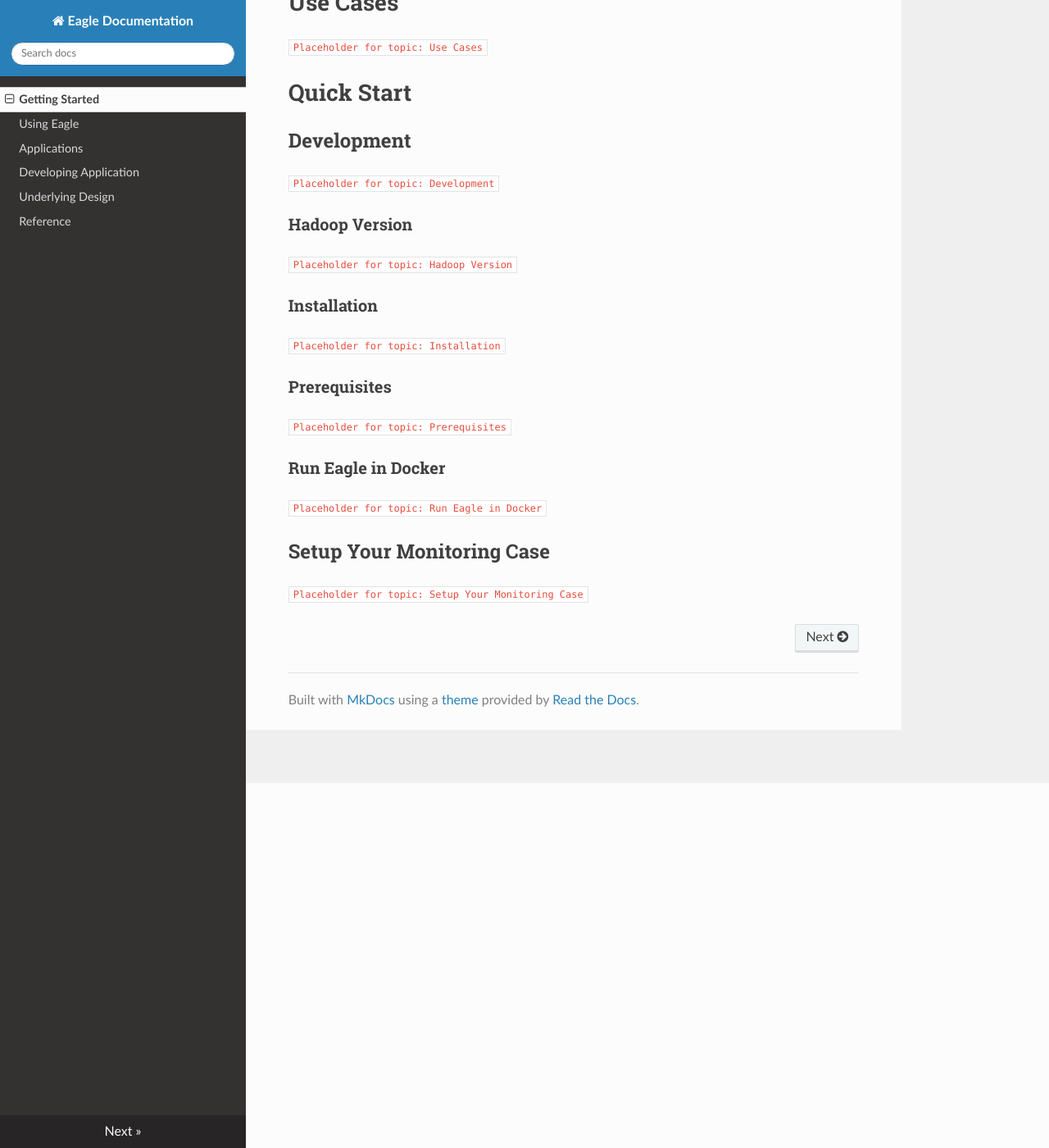
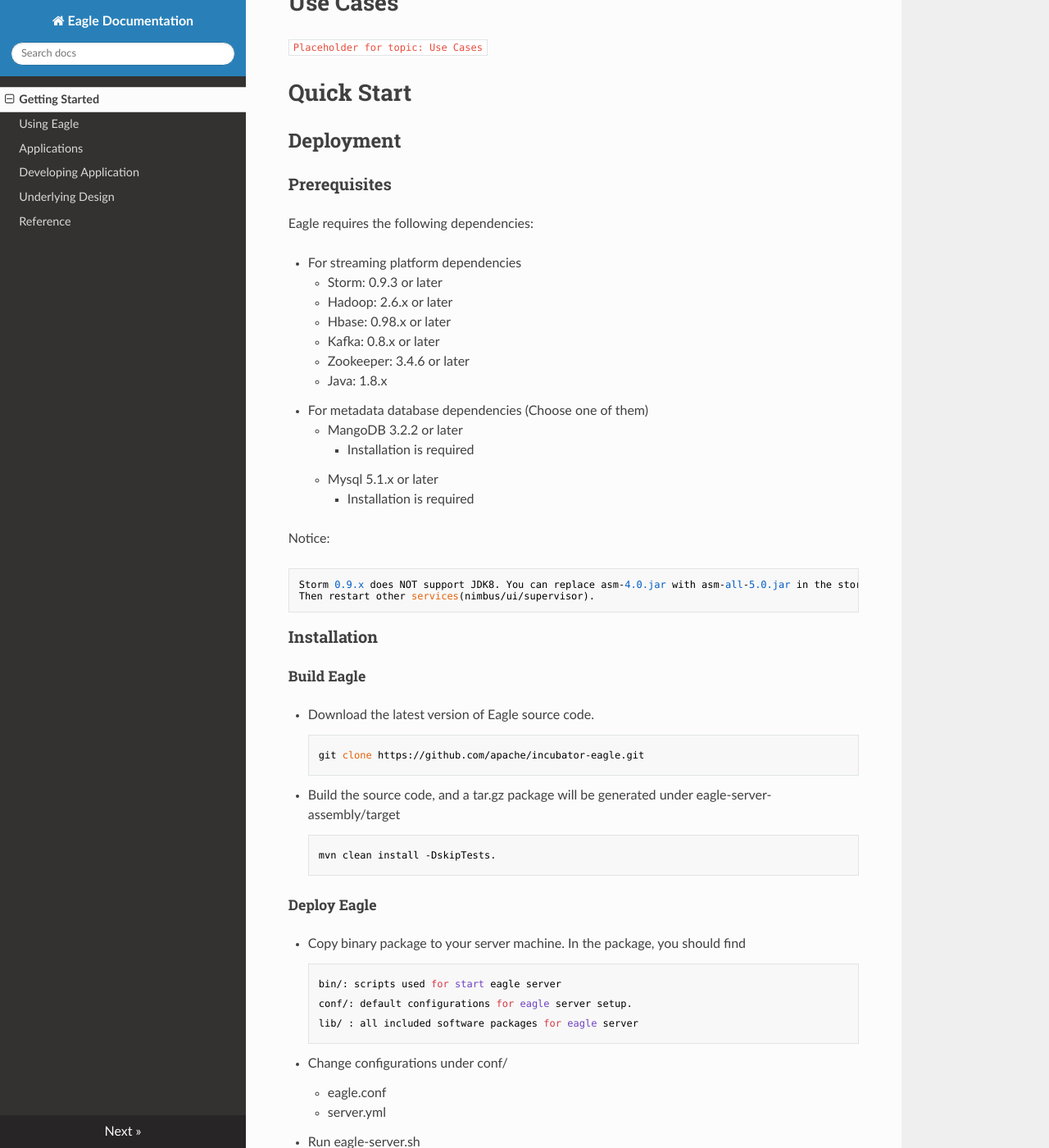
Before and after one commit to anyway1021/eagle-doc, an MkDocs documentation site: the page built from docs/getting-started.md, in a window 1280 px wide and 1400 px high, scrolled down 445 px. Shown: the whole window at 82% size. Built offline with MkDocs 1.6.1, drawn with Linux system fonts in a browser that asks for light colours; nearby versions of some CDN libraries; old or Windows-style settings are respelled for this version of MkDocs; some of the changed text lies outside the part shown.

Commit message:
merge md file from Jinhu for Deployment

```diff
--- a/docs/getting-started.md
+++ b/docs/getting-started.md
@@ -12,20 +12,62 @@
 
 # Quick Start
 
-## Development
-`Placeholder for topic: Development`
+## Deployment
 
-### Hadoop Version
-`Placeholder for topic: Hadoop Version`
+### Prerequisites
+
+Eagle requires the following dependencies:
+
+* For streaming platform dependencies
+    * Storm: 0.9.3 or later
+    * Hadoop: 2.6.x or later
+    * Hbase: 0.98.x or later
+    * Kafka: 0.8.x or later
+    * Zookeeper: 3.4.6 or later
+    * Java: 1.8.x
+* For metadata database dependencies (Choose one of them)
+    * MangoDB 3.2.2 or later
+        * Installation is required
+    * Mysql 5.1.x or later
+        * Installation is required
+
+Notice:
+
+    Storm 0.9.x does NOT support JDK8. You can replace asm-4.0.jar with asm-all-5.0.jar in the storm lib directory.
+    Then restart other services(nimbus/ui/supervisor).
 
 ### Installation
-`Placeholder for topic: Installation`
 
-### Prerequisites
-`Placeholder for topic: Prerequisites`
+##### Build Eagle
 
-### Run Eagle in Docker
-`Placeholder for topic: Run Eagle in Docker`
+* Download the latest version of Eagle source code.
+
+        git clone https://github.com/apache/incubator-eagle.git
+
+* Build the source code, and a tar.gz package will be generated under eagle-server-assembly/target
+
+        mvn clean install -DskipTests.
+
+##### Deploy Eagle
+
+* Copy binary package to your server machine. In the package, you should find
+
+		bin/: scripts used for start eagle server
+        conf/: default configurations for eagle server setup.
+        lib/ : all included software packages for eagle server
+
+
+* Change configurations under conf/
+	* eagle.conf
+    * server.yml
+
+* Run eagle-server.sh
+
+        ./bin/eagle-server.sh start
+
+* Check eagle server
+
+        In your web browser, visit http://host:port/
 
 ## Setup Your Monitoring Case
 `Placeholder for topic: Setup Your Monitoring Case`
```
